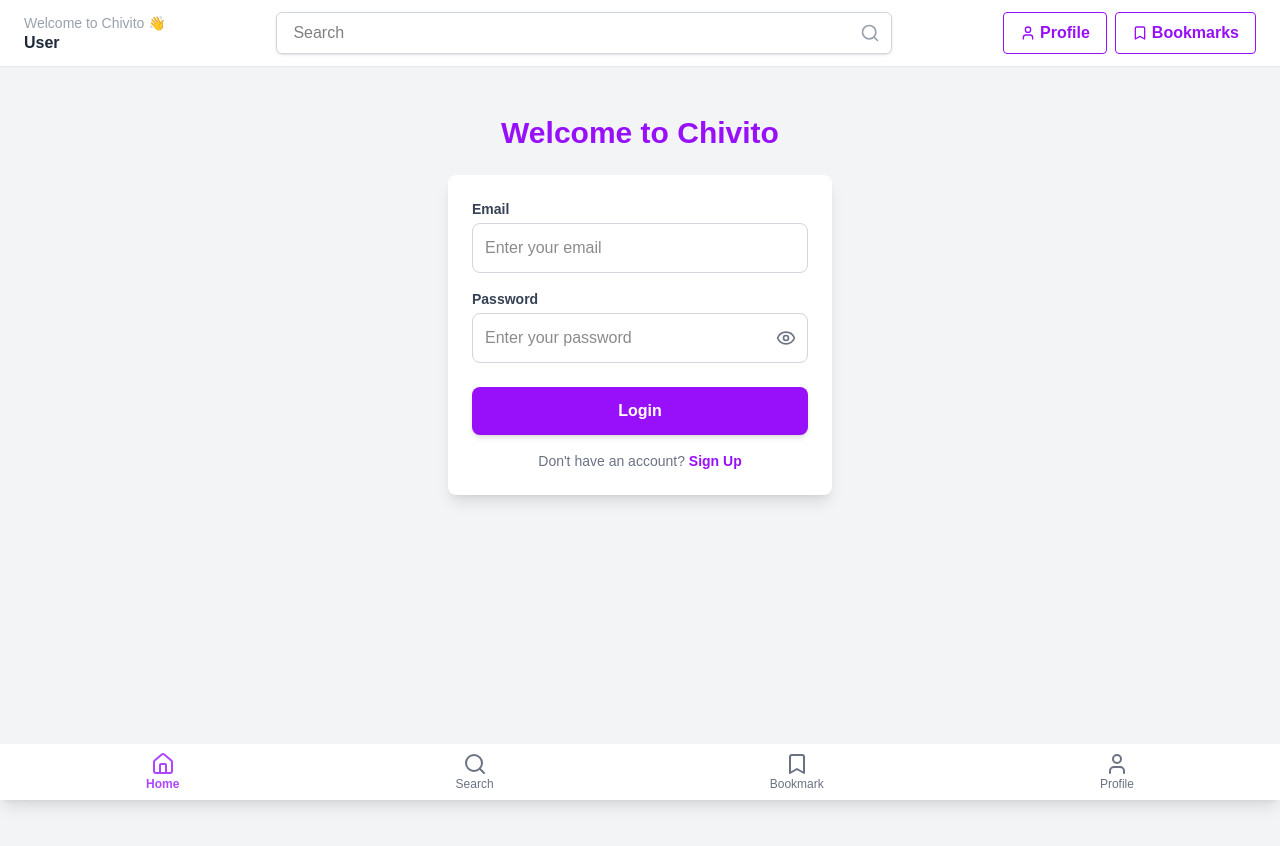
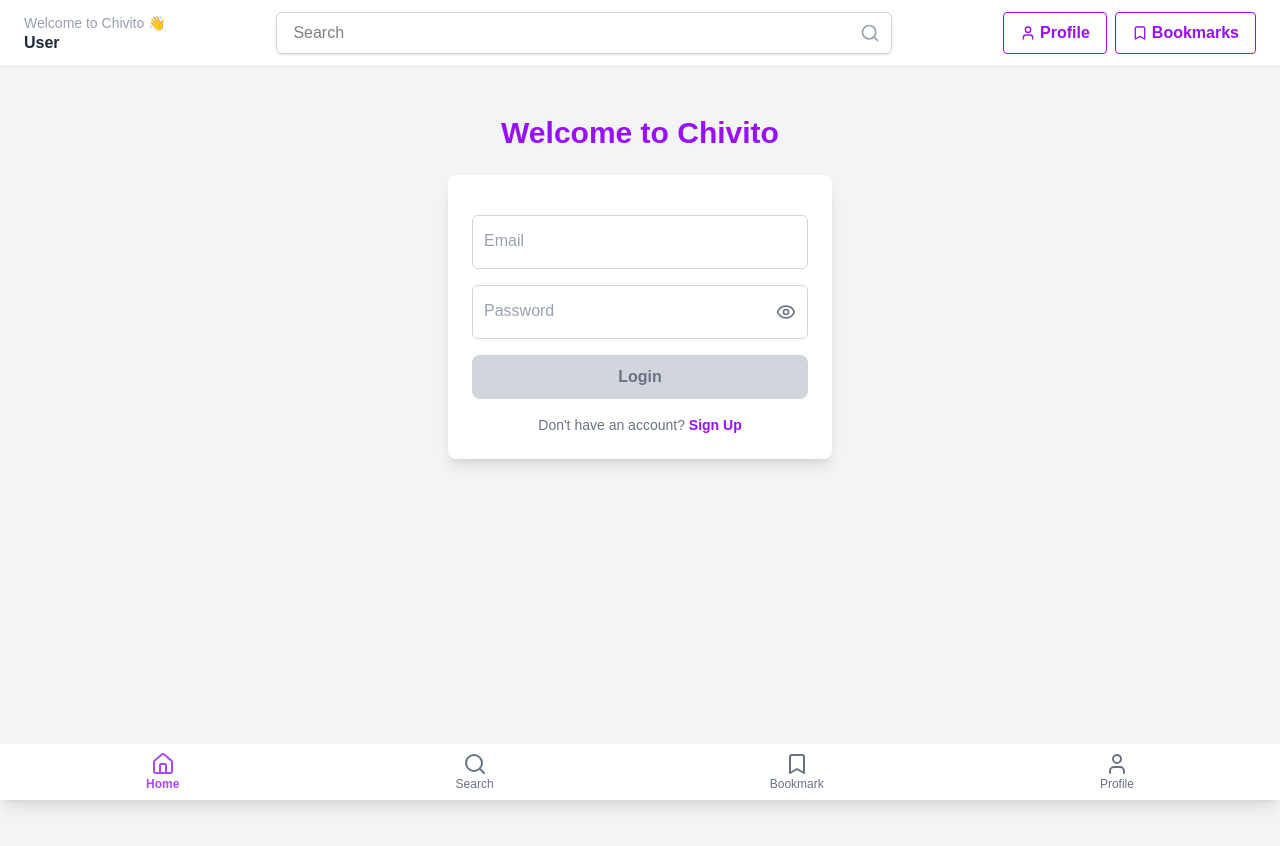
Before and after one commit to chivito-tech/chivito-frontend, a Next.js app in the folder chivito-frontend/: page /profile in a window 1280 px wide. Shown: the top 846 px of the page. Built offline with nearby package versions, Linux system fonts and the light colour scheme.

Commit message:
added profile data api to profile page

```diff
--- a/chivito-frontend/src/app/auth/login/login.tsx
+++ b/chivito-frontend/src/app/auth/login/login.tsx
@@ -3,24 +3,49 @@ import { useState } from "react";
 import { Eye, EyeOff } from "lucide-react";
 import { useRouter } from "next/navigation";
 import { motion } from "framer-motion";
+import Input from "@/app/components/Input";
 
-// TODO:fix this implicit error
-export default function LoginScreen({ onLogin }) {
+interface LoginScreenProps {
+  onLogin: (userData: any) => void;
+}
+
+export default function LoginScreen({ onLogin }: LoginScreenProps) {
   const router = useRouter();
   const [email, setEmail] = useState("");
   const [password, setPassword] = useState("");
   const [showPassword, setShowPassword] = useState(false);
   const [activeTab, setActiveTab] = useState("home");
+  const formValid = email && password;
+  const [error, setError] = useState("");
 
   const handleNavigation = (tab: string, path: string) => {
     setActiveTab(tab);
     router.push(path);
   };
 
-  const handleLogin = () => {
-    // Simulate authentication (Replace with real API call)
-    const mockUser = { name: "Andrew Ainsley", email };
-    onLogin(mockUser);
+  const handleLogin = async () => {
+    try {
+      const response = await fetch("http://localhost/api/login", {
+        method: "POST",
+        headers: {
+          "Content-Type": "application/json",
+          Accept: "application/json",
+        },
+        body: JSON.stringify({ email, password }),
+      });
+
+      const data = await response.json();
+
+      if (!response.ok) {
+        setError(data?.error || "Login failed");
+        return;
+      }
+
+      onLogin(data); // Send real user info to parent
+    } catch (err) {
+      setError("Network error. Try again.");
+      console.error(err);
+    }
   };
 
   return (
@@ -36,26 +61,20 @@ export default function LoginScreen({ onLogin }) {
         transition={{ duration: 0.4, ease: "easeOut" }}
         className="w-full max-w-sm bg-white p-6 rounded-lg shadow-lg"
       >
-        <label className="block text-gray-700 text-sm font-semibold mb-1">
-          Email
-        </label>
-        <input
+        <Input
+          label="Email"
           type="email"
-          className="w-full p-3 rounded-lg border border-gray-300 focus:border-purple-500 focus:ring-1 focus:ring-purple-500 transition"
-          placeholder="Enter your email"
           value={email}
           onChange={(e) => setEmail(e.target.value)}
+          required
         />
-        <label className="block text-gray-700 text-sm font-semibold mb-1 mt-4">
-          Password
-        </label>
         <div className="relative">
-          <input
+          <Input
+            label="Password"
             type={showPassword ? "text" : "password"}
-            className="w-full p-3 rounded-lg border border-gray-300 focus:border-purple-500 focus:ring-1 focus:ring-purple-500 transition"
-            placeholder="Enter your password"
             value={password}
             onChange={(e) => setPassword(e.target.value)}
+            required
           />
           <button
             type="button"
@@ -69,12 +88,18 @@ export default function LoginScreen({ onLogin }) {
             )}
           </button>
         </div>
-        <button
-          className="w-full mt-6 bg-purple-600 text-white p-3 rounded-lg hover:bg-purple-500 transition font-semibold shadow-md"
+        <motion.button
+          whileHover={{ scale: formValid ? 1.05 : 1 }}
+          whileTap={{ scale: 0.95 }}
+          className={`w-full font-semibold py-2.5 mt-4 rounded-lg transition-all text-center ${
+            formValid
+              ? "bg-purple-600 hover:bg-purple-700 text-white shadow-md"
+              : "bg-gray-300 text-gray-500 cursor-not-allowed"
+          }`}
           onClick={handleLogin}
         >
           Login
-        </button>
+        </motion.button>
         <p className="text-sm text-center mt-4 text-gray-500">
           Don't have an account?{" "}
           <button
@@ -83,9 +108,8 @@ export default function LoginScreen({ onLogin }) {
           >
             Sign Up
           </button>
-        </p>{" "}
+        </p>
       </motion.div>
-      {/* </div> */}
     </div>
   );
 }
--- a/chivito-frontend/src/app/components/profile.tsx
+++ b/chivito-frontend/src/app/components/profile.tsx
@@ -9,8 +9,18 @@ import {
   Pencil,
 } from "lucide-react";
 
-// TODO:add user as prop here later
-export default function ProfileScreen() {
+interface User {
+  id: string;
+  name: string;
+  email: string;
+  photo?: string;
+}
+
+interface ProfileScreenProps {
+  user: User;
+}
+
+export default function ProfileScreen({ user }: ProfileScreenProps) {
   return (
     <div className="min-h-screen bg-gray-100 flex flex-col items-center px-4 sm:px-8">
       <div className="text-3xl font-bold text-purple-600 mb-6 mt-6 text-center">
@@ -28,8 +38,8 @@ export default function ProfileScreen() {
             <Pencil className="w-5 h-5 text-white" />
           </button>
         </div>
-        <h3 className="text-xl font-semibold mt-3">John Doe</h3>
-        <p className="text-gray-500">john.doe@email.com</p>
+        <h3 className="text-xl font-semibold mt-3">{user.name}</h3>
+        <p className="text-gray-500">{user.email}</p>
       </div>
 
       <div className="w-full max-w-md bg-white mt-6 p-4 rounded-lg shadow-md">
```
